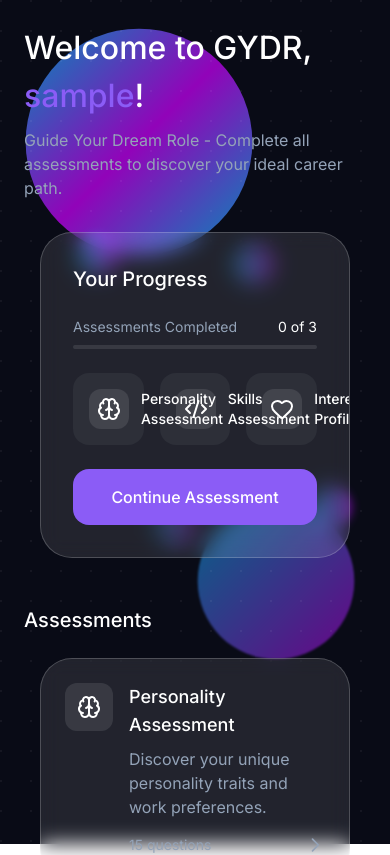
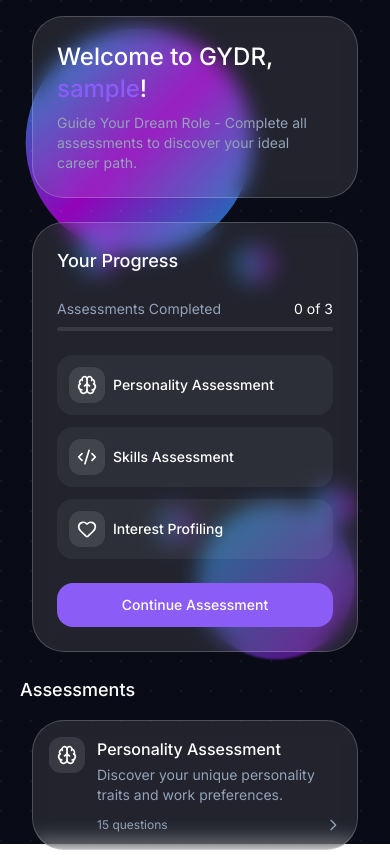
Before and after one commit to Aditya-Nagurkar/GYDR, a React (Vite) app: page / in a window 390 px wide. Shown: the top 855 px of the page. Built offline with nearby package versions, Linux system fonts and the light colour scheme; sample sign-in values are in the browser's storage.

Commit message:
feat: improve responsive design for Dashboard component across all screen sizes

```diff
--- a/src/pages/Dashboard.tsx
+++ b/src/pages/Dashboard.tsx
@@ -16,11 +16,11 @@ export default function Dashboard({ userName, userProfile }: DashboardProps) {
   const getAssessmentIcon = (icon: string) => {
     switch (icon) {
       case 'brain':
-        return <Brain className="w-6 h-6" />;
+        return <Brain className="w-5 h-5 md:w-6 md:h-6" />;
       case 'code-2':
-        return <Code2 className="w-6 h-6" />;
+        return <Code2 className="w-5 h-5 md:w-6 md:h-6" />;
       case 'heart':
-        return <Heart className="w-6 h-6" />;
+        return <Heart className="w-5 h-5 md:w-6 md:h-6" />;
       default:
         return null;
     }
@@ -35,20 +35,20 @@ export default function Dashboard({ userName, userProfile }: DashboardProps) {
   };
 
   return (
-    <div className="min-h-screen p-6 font-['Inter']">
-      <div className="max-w-4xl mx-auto">
-        <header className="mb-8">
-          <h1 className="text-[32px] font-medium mb-2">
+    <div className="min-h-screen p-4 sm:p-6 font-['Inter']">
+      <div className="max-w-4xl mx-auto space-y-6 md:space-y-8">
+        <GlassMorphicBox className="p-6 md:p-8">
+          <h1 className="text-2xl md:text-[32px] font-medium mb-2">
             Welcome to GYDR, {' '}
             <span className="text-[#8B5CF6]">{userName}</span>!
           </h1>
-          <p className="text-[#94A3B8]">
+          <p className="text-[#94A3B8] text-sm md:text-base">
             Guide Your Dream Role - Complete all assessments to discover your ideal career path.
           </p>
-        </header>
+        </GlassMorphicBox>
 
-        <GlassMorphicBox className="p-8 mb-12">
-          <h2 className="text-xl font-medium mb-6">Your Progress</h2>
+        <GlassMorphicBox className="p-6 md:p-8">
+          <h2 className="text-lg md:text-xl font-medium mb-6">Your Progress</h2>
           <div className="mb-6">
             <div className="flex justify-between text-sm mb-2">
               <span className="text-[#94A3B8]">Assessments Completed</span>
@@ -66,19 +66,19 @@ export default function Dashboard({ userName, userProfile }: DashboardProps) {
             </div>
           </div>
 
-          <div className="grid grid-cols-3 gap-4 mb-6">
+          <div className="grid grid-cols-1 sm:grid-cols-2 md:grid-cols-3 gap-3 md:gap-4 mb-6">
             {mockAssessments.map((assessment) => {
               const completed = isAssessmentCompleted(assessment.id);
               return (
                 <div
                   key={assessment.id}
-                  className={`p-4 rounded-2xl ${
+                  className={`p-3 md:p-4 rounded-2xl ${
                     completed
                       ? 'bg-[rgba(139,92,246,0.1)] border border-[rgba(139,92,246,0.2)]'
                       : 'bg-[rgba(255,255,255,0.05)]'
                   }`}
                 >
-                  <div className="flex items-center gap-3">
+                  <div className="flex items-center gap-2 md:gap-3">
                     <div className={`p-2 rounded-xl ${
                       completed ? 'bg-[#8B5CF6]' : 'bg-[rgba(255,255,255,0.1)]'
                     }`}>
@@ -103,22 +103,23 @@ export default function Dashboard({ userName, userProfile }: DashboardProps) {
                 navigate(`/assessment/${nextAssessment.id}`);
               }
             }}
-            className="w-full py-4 bg-[#8B5CF6] hover:bg-[#7C3AED] rounded-2xl font-medium transition-colors"
+            className="w-full py-3 md:py-4 bg-[#8B5CF6] hover:bg-[#7C3AED] rounded-2xl font-medium transition-colors text-sm md:text-base"
           >
             Continue Assessment
           </button>
         </GlassMorphicBox>
 
-        <h2 className="text-xl font-medium mb-6">Assessments</h2>
-        <div className="space-y-4">
+        <div>
+          <h2 className="text-lg md:text-xl font-medium mb-4 md:mb-6 px-1">Assessments</h2>
+          <div className="space-y-3 md:space-y-4">
             {mockAssessments.map((assessment) => (
               <GlassMorphicBox
                 key={assessment.id}
-              className="p-6 cursor-pointer"
+                className="p-4 md:p-6 cursor-pointer"
                 onClick={() => navigate(`/assessment/${assessment.id}`)}
               >
-              <div className="flex items-start gap-4">
-                <div className={`p-3 rounded-xl ${
+                <div className="flex items-start gap-3 md:gap-4">
+                  <div className={`p-2 md:p-3 rounded-xl ${
                     isAssessmentCompleted(assessment.id) ? 'bg-[#8B5CF6]' : 'bg-[rgba(255,255,255,0.1)]'
                   }`}>
                     {getAssessmentIcon(assessment.icon)}
@@ -126,18 +127,18 @@ export default function Dashboard({ userName, userProfile }: DashboardProps) {
                   <div className="flex-1">
                     <div className="flex justify-between items-start">
                       <div>
-                      <h3 className="text-lg font-medium mb-2">{assessment.title}</h3>
-                      <p className="text-[#94A3B8] mb-4">{assessment.description}</p>
+                        <h3 className="text-base md:text-lg font-medium mb-1 md:mb-2">{assessment.title}</h3>
+                        <p className="text-[#94A3B8] text-sm md:text-base mb-3 md:mb-4">{assessment.description}</p>
                       </div>
                       {isAssessmentCompleted(assessment.id) && (
-                      <span className="px-3 py-1 bg-[rgba(255,255,255,0.1)] rounded-full text-sm">
+                        <span className="px-2 md:px-3 py-1 bg-[rgba(255,255,255,0.1)] rounded-full text-xs md:text-sm">
                           Completed
                         </span>
                       )}
                     </div>
-                  <div className="flex items-center justify-between text-[#94A3B8] text-sm">
+                    <div className="flex items-center justify-between text-[#94A3B8] text-xs md:text-sm">
                       <span>{assessment.totalQuestions} questions</span>
-                    <svg className="w-5 h-5" fill="none" stroke="currentColor" viewBox="0 0 24 24">
+                      <svg className="w-4 h-4 md:w-5 md:h-5" fill="none" stroke="currentColor" viewBox="0 0 24 24">
                         <path strokeLinecap="round" strokeLinejoin="round" strokeWidth={2} d="M9 5l7 7-7 7" />
                       </svg>
                     </div>
@@ -148,5 +149,6 @@ export default function Dashboard({ userName, userProfile }: DashboardProps) {
           </div>
         </div>
       </div>
+    </div>
   );
 }
```
Lines whose indentation alone changed are shown as unchanged.
